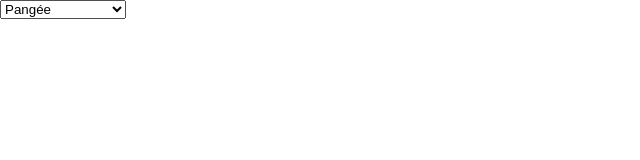
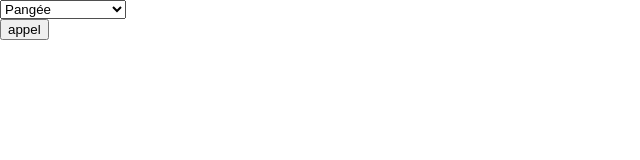
Before and after one commit to Liliatux/Truk_IOT, a React (Create React App) app: page / in a window 1280 px wide. Shown: the top 160 px of the page, without its empty margins (0-640 px from the left). Built offline with nearby package versions, Linux system fonts and the light colour scheme.

Commit message:
ajout du bouton

```diff
--- a/src/App.js
+++ b/src/App.js
@@ -19,6 +19,9 @@ class App extends Component {
       {items.map(item =>
         <option key={item.Entreprise} > {item.Entreprise}</option>)}
       </select>
+      <div className="appel">
+     <a href="tel:+33601648735"><button>appel</button></a>
+     </div>
       </div>
       );
   }
```
